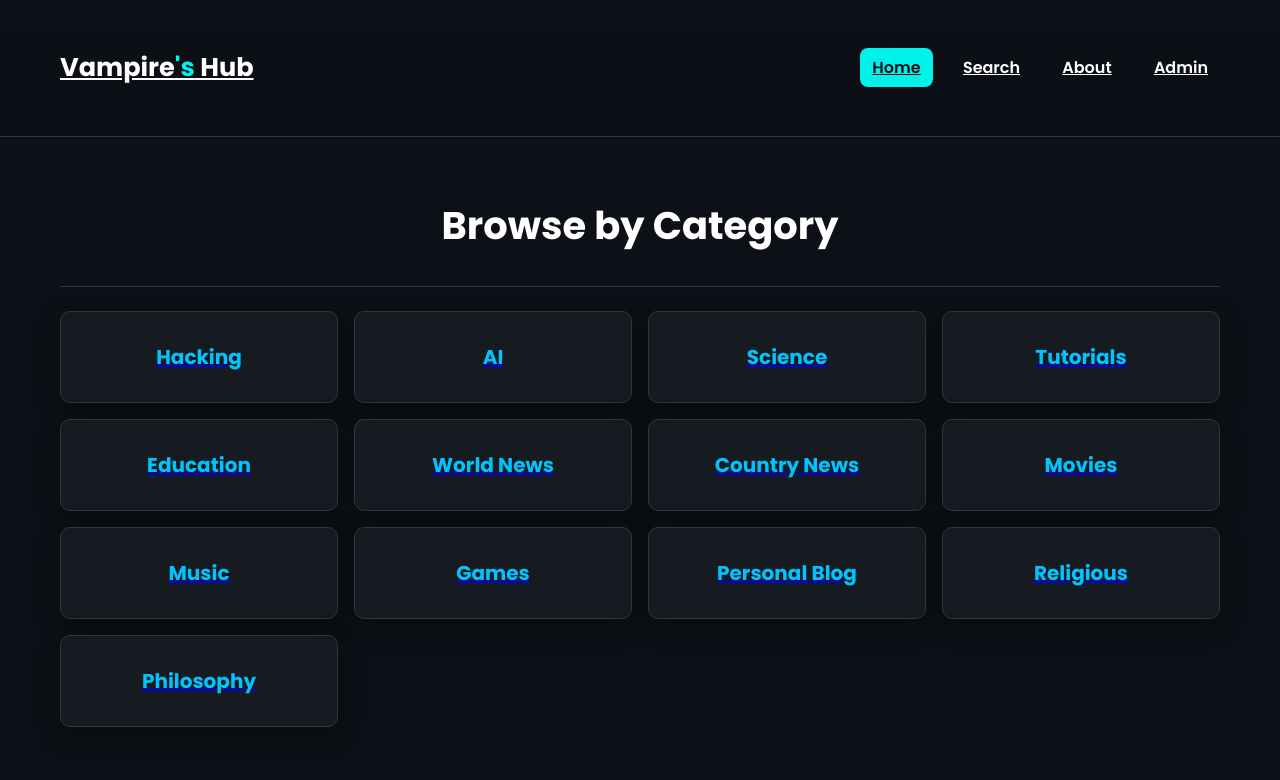
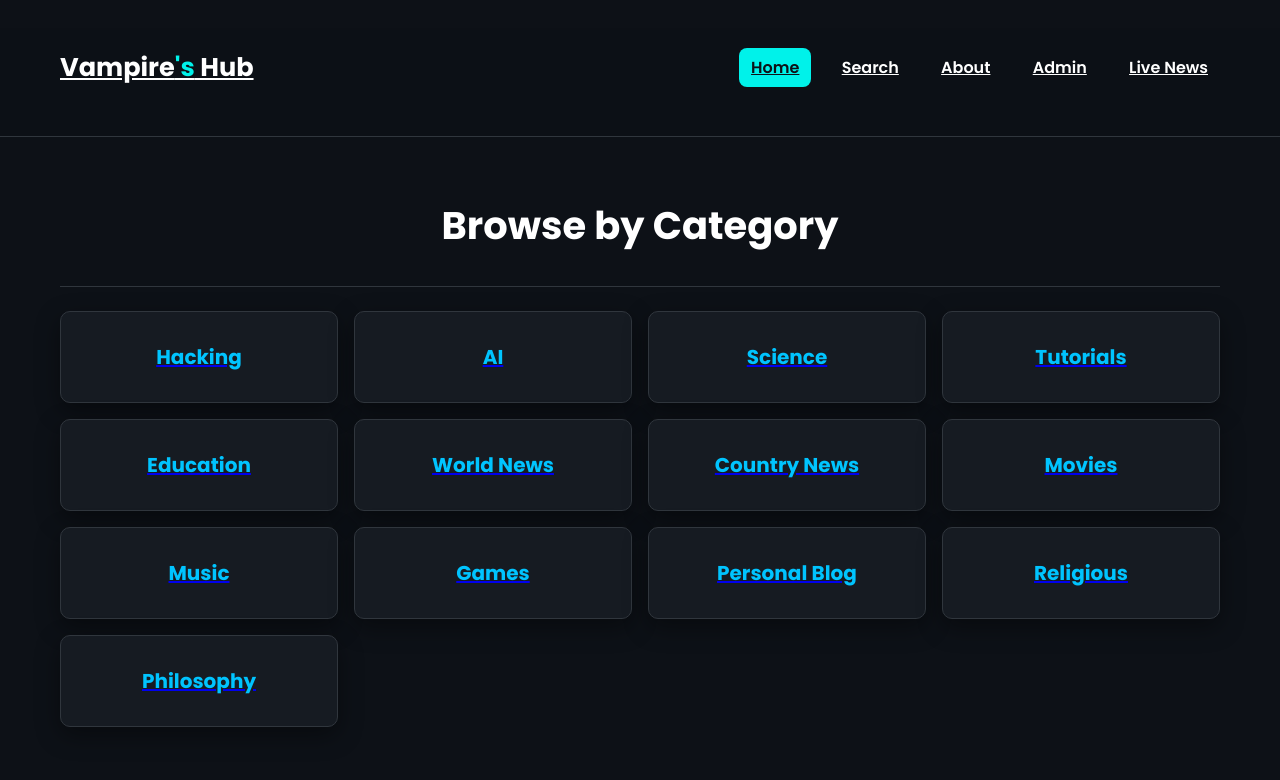
Before and after one commit to vampiresquad/vampire-blog, a plain HTML site: page index.html in a window 1280 px wide. Shown: the top 780 px of the page. Drawn offline with Linux system fonts and the light colour scheme; no server answers; a script that the page names is missing.

Commit message:
Update index.html

```diff
--- a/index.html
+++ b/index.html
@@ -18,6 +18,7 @@
         <a href="search.html">Search</a>
         <a href="about.html">About</a>
         <a href="admin/add-link.html">Admin</a>
+        <a href="news.html">Live News</a>
       </nav>
     </div>
   </header>
```
